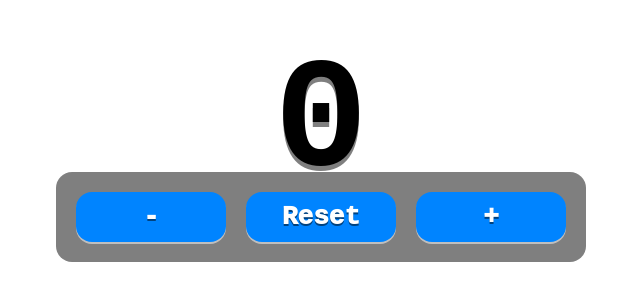
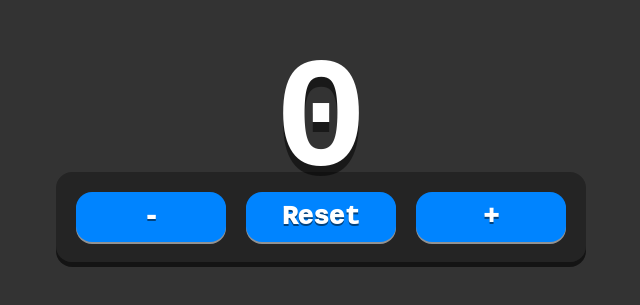
Before and after one commit to Ordac/site-test, a plain HTML site: page index.html in a window 1280 px wide. Shown: the part 183-488 px from the top of the page, without its empty margins (319-959 px from the left). Drawn offline with Linux system fonts and the light colour scheme.

Commit message:
fancy stuff

```diff
--- a/style.css
+++ b/style.css
@@ -1,3 +1,7 @@
+body {
+    background-color: #333333;
+}
+
 #count {
     position: absolute;
     top: 25%;
@@ -6,9 +10,10 @@
     transform: translate(-50%, -50%);
 
     font-family: monospace;
+    color: rgb(255, 255, 255);
     font-size: 12em;
     font-weight: 600;
-    text-shadow: 0px 5px 0px rgb(0, 0, 0, 0.5);
+    text-shadow: 0px 10px 0px rgb(0, 0, 0, 0.5);
 }
 
 #button-container {
@@ -18,8 +23,9 @@
 
     transform: translate(-50%, -50%);
 
-    background-color: rgb(0, 0, 0, 0.5);
+    background-color: rgb(0, 0, 0, 0.3);
     border-radius: 16px;
+    box-shadow: 0px 5px 0px rgb(0, 0, 0, 0.6);
 
     display: flex;
     padding: 20px;
@@ -44,13 +50,15 @@
     font-weight: 1000;
     text-shadow: 0px 2px 0px rgb(0, 0, 0, 0.5);
 
-    transition: scale 0.25s;
+    transition: scale 0.25s, background-color 0.25s;
 }
 
 .button:hover {
     scale: 1.1;
+    background-color: rgb(49, 156, 255);
 }
 
 .button:active {
     scale: 0.9;
+    background-color: rgb(0, 75, 146);
 }
```
